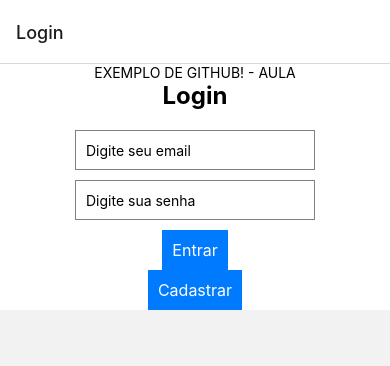
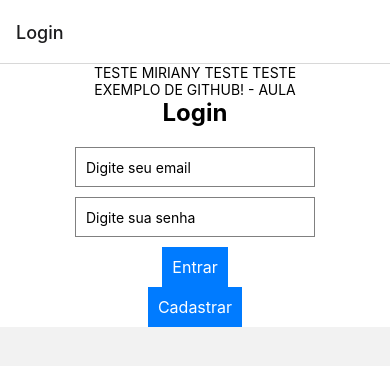
Before and after one commit to ronan16/aula-firebase, a React Native app: screen /Login in a window 390 px wide. Shown: the top 366 px of the page. Built offline with nearby package versions, Linux system fonts and the light colour scheme.

Commit message:
update miriany

```diff
--- a/src/pages/Login/Login.jsx
+++ b/src/pages/Login/Login.jsx
@@ -27,7 +27,7 @@ export default function Login({ navigation }) {
 
     return (
         <View style={styles.container}>
-
+            <Text>TESTE MIRIANY TESTE TESTE</Text>
             <Text>EXEMPLO DE GITHUB! - AULA</Text>
 
 
```
